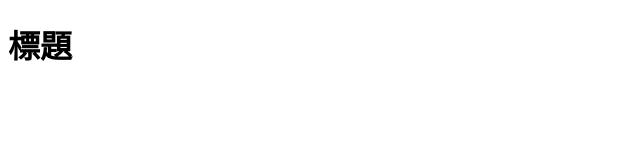
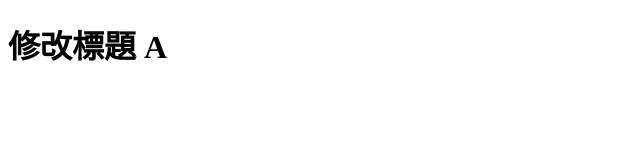
Before and after one commit to ocket609/git-text1, a plain HTML site: page index.html in a window 1280 px wide. Shown: the whole page, without its empty margins (0-640 px from the left). Drawn offline with Linux system fonts and the light colour scheme.

Commit message:
修改 h1 文字，增加 A 資訊

```diff
--- a/index.html
+++ b/index.html
@@ -6,6 +6,6 @@
     <title>再次修改 title</title>
 </head>
 <body>
-    <h1>標題</h1>
+    <h1>修改標題 A</h1>
 </body>
 </html>
```
